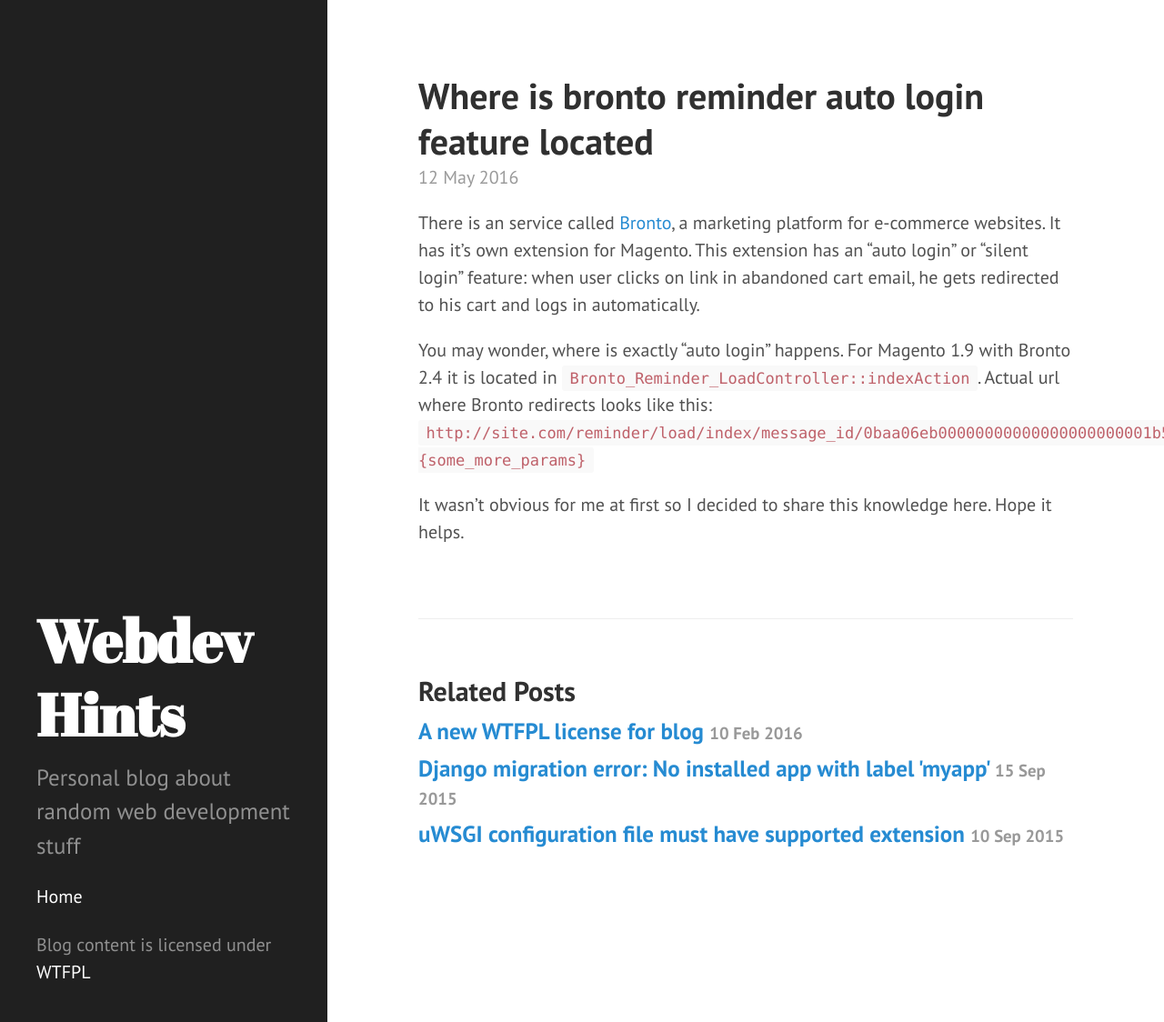
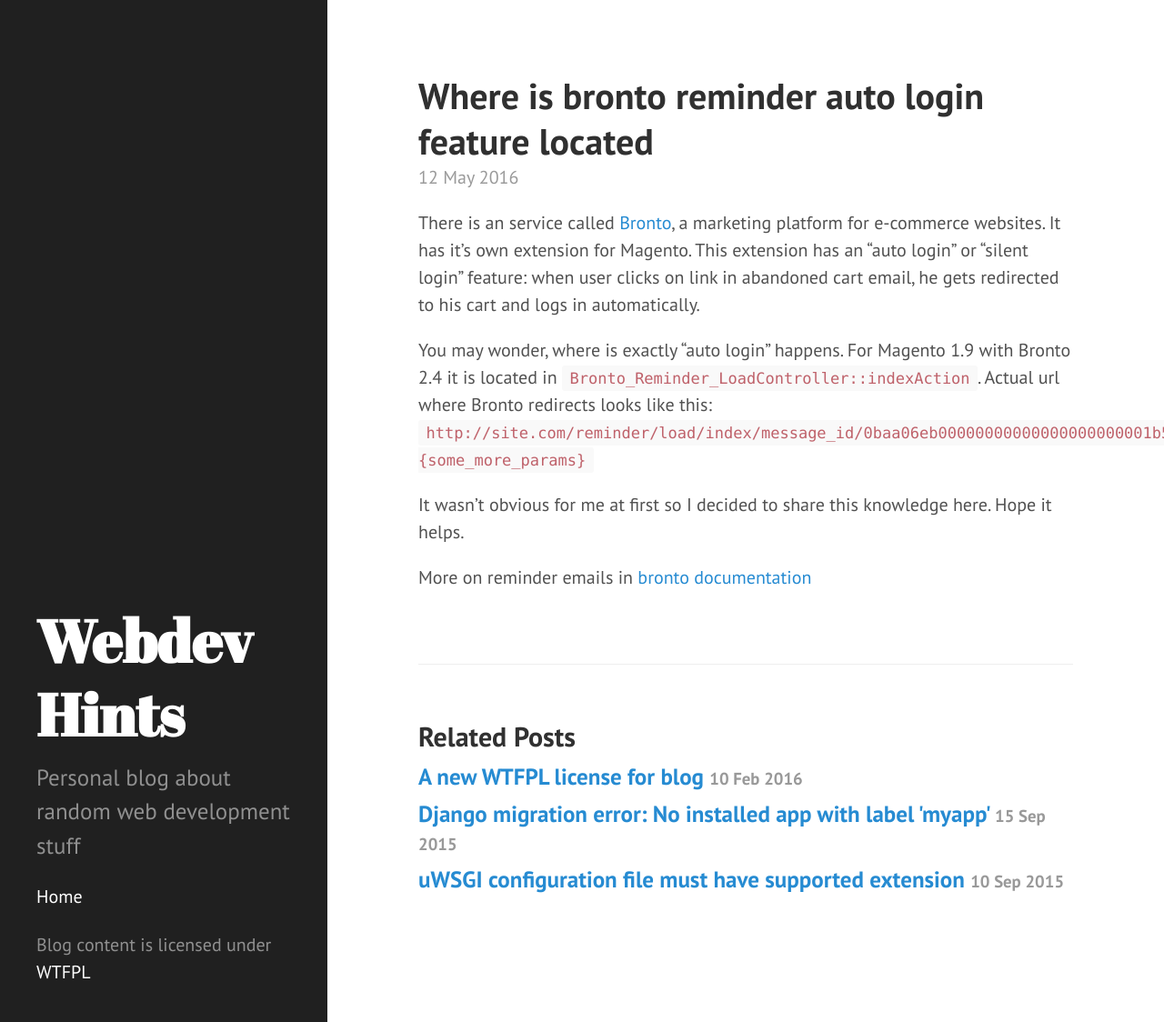
Before and after one commit to binary-data/binary-data.github.io, a Jekyll site: the page built from _posts/2016-05-12-where-is-bronto-reminder-autologin-magento.md, in a window 1280 px wide and 1124 px high. Shown: the whole window at 91% size. Built offline with Jekyll 4.4.1, drawn with Linux system fonts in a browser that asks for light colours; comment, search, counter and statistics services are not loaded.

Commit message:
Added link to bronto docs to post about bronto reminder auto login

```diff
--- a/_posts/2016-05-12-where-is-bronto-reminder-autologin-magento.md
+++ b/_posts/2016-05-12-where-is-bronto-reminder-autologin-magento.md
@@ -10,3 +10,5 @@ There is an service called [Bronto](http://bronto.com/), a marketing platform fo
 You may wonder, where is exactly "auto login" happens. For Magento 1.9 with Bronto 2.4 it is located in `Bronto_Reminder_LoadController::indexAction`. Actual url where Bronto redirects looks like this: `http://site.com/reminder/load/index/message_id/0baa06eb00000000000000000000001b5fa3/id/eDRedi5YZGVbUEk9/?{some_more_params}`
 
 It wasn't obvious for me at first so I decided to share this knowledge here. Hope it helps.
+
+More on reminder emails in [bronto documentation](http://dev.bronto.com/prebuilt-integrations/magento/2-4/configuration/reminder-emails/)
```
